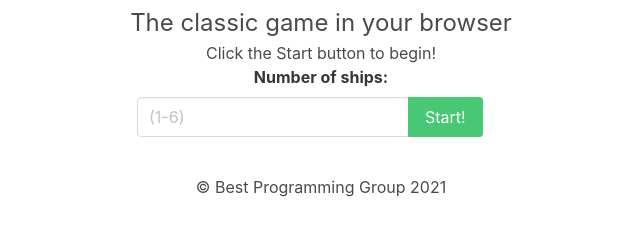
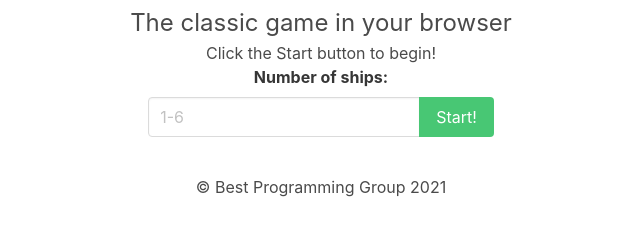
Before and after one commit to Ultima-weapon/battleship-js, a plain HTML site: page index.html in a window 1280 px wide. Shown: the part 67-302 px from the top of the page, without its empty margins (319-959 px from the left). Drawn offline with Linux system fonts and the light colour scheme.

```diff
--- a/index.html
+++ b/index.html
@@ -18,9 +18,9 @@
                 <div class="column is-one-third">
                     <p>Click the Start button to begin!</p>
                     <label class="label">Number of ships:</label>
-                    <div class="field has-addons">
+                    <div class="field has-addons has-addons-centered">
                         <div class="control">
-                          <input class="input" type="text" placeholder="(1-6)">
+                          <input id="no-of-ships" name="no-of-ships" class="input" type="text" placeholder="1-6">
                         </div>
                         <div class="control">
                           <a class="button is-success">
```
